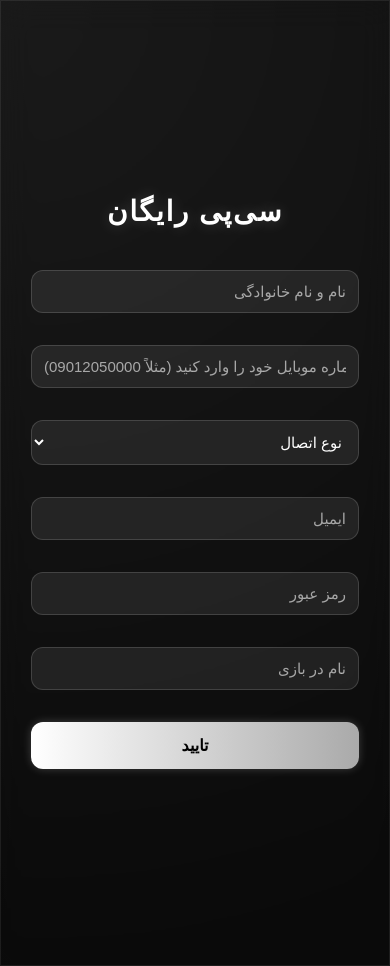
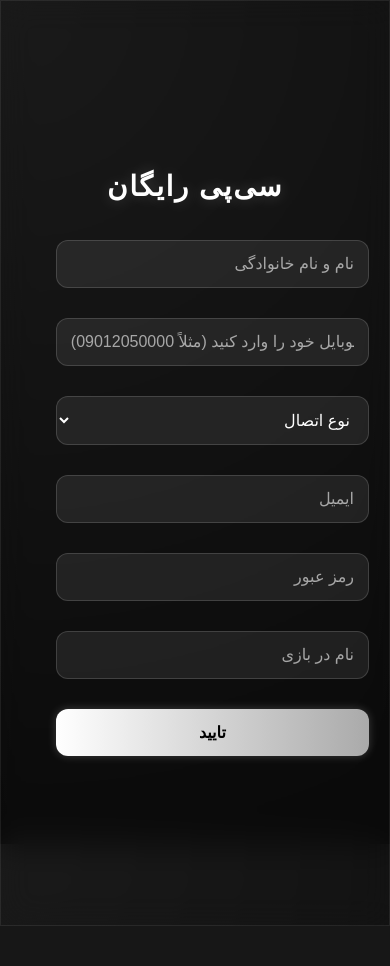
Before and after one commit to seyed-saeed/cp-chance, a Flask app: page / in a window 390 px wide. After the commit the page ends 926 px from the top, so only its background shows below. Run offline with Flask 3, Linux system fonts and the light colour scheme.

Commit message:
Update style.css

```diff
--- a/static/style.css
+++ b/static/style.css
@@ -121,35 +121,43 @@ input[type="submit"]:hover {
 
 /* --- حالت موبایل --- */
 @media screen and (max-width: 600px) {
-  body {
-    align-items: stretch;
-    padding: 0;
+  html, body {
+    height: 100%;       /* اضافه شد */
+    margin: 0;          /* اطمینان از حذف مارجین */
+    padding: 0;         /* حذف padding */
+    display: flex;
+    justify-content: center;
+    align-items: stretch; /* تا فرم کل صفحه رو پر کند */
   }
 
   .glass-box {
     width: 100%;
-    height: 100vh;
+    height: 100%;       /* کل ارتفاع صفحه */
     border-radius: 0;
     box-shadow: none;
-    padding: 60px 30px;
+    padding: 40px 20px;
     display: flex;
     flex-direction: column;
-    justify-content: center;
+    justify-content: center; /* وسط عمودی فرم */
+    align-items: center;     /* وسط افقی فرم */
   }
 
   .glass-box h1 {
     font-size: 28px;
-    margin-bottom: 30px;
+    margin-bottom: 25px;
+    text-align: center;
   }
 
   .glass-box input,
   .glass-box select {
-    font-size: 15px;
-    padding: 12px;
-    margin-bottom: 20px;
+    width: 90%;          /* کمی فاصله از لبه */
+    font-size: 16px;
+    padding: 14px;
+    margin-bottom: 18px;
   }
 
   input[type="submit"] {
+    width: 90%;
     font-size: 16px;
     padding: 14px;
     border-radius: 12px;
```
